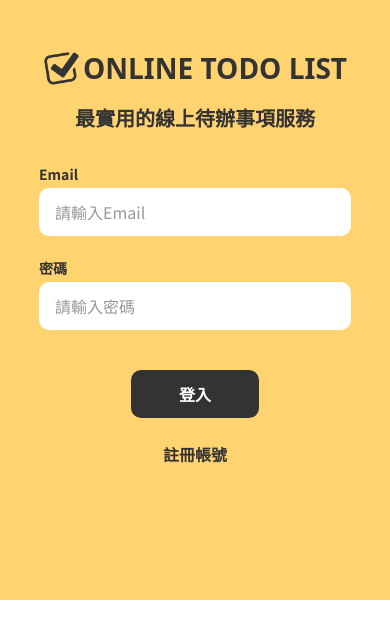
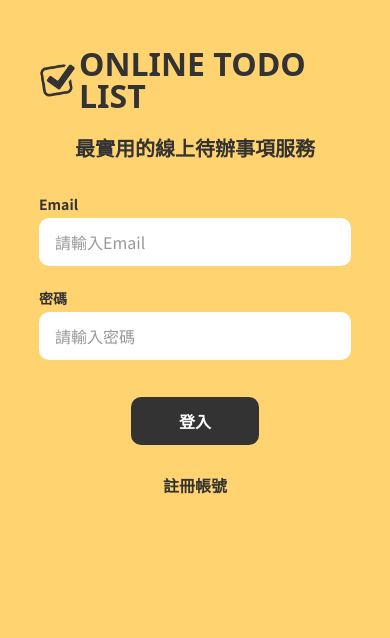
Before and after one commit to howardxsheng-beep/Todo-list, a React (Vite) app: page /#/login in a window 390 px wide. Shown: the top 638 px of the page. Built offline with nearby package versions, Linux system fonts and the light colour scheme; a web font is replaced by a local one.

Commit message:
style: update login page font size & padding

```diff
--- a/src/pages/Login/LoginForm.jsx
+++ b/src/pages/Login/LoginForm.jsx
@@ -13,10 +13,10 @@ export default function LoginForm({
 }) {
   return (
     <section className="w-full max-w-[312px] mx-auto md:max-w-[304px] md:mx-0" aria-label="Login form">
-      <div className="flex items-center justify-center gap-2 mb-4 md:mb-9">
+      <div className="flex items-center justify-center gap-2 mb-5.5 md:mb-9">
         <div className="md:hidden flex items-center">
           <img src={check} alt="Todo list logo" className="w-10 aspect-square" />
-          <h1 className="text-[28px] md:text-[32px] font-bold font-baloo">ONLINE TODO LIST</h1>
+          <h1 className="text-[32px] font-bold font-baloo">ONLINE TODO LIST</h1>
         </div>
       </div>
 
@@ -57,7 +57,7 @@ export default function LoginForm({
 
         <button
           type="submit"
-          className="mx-auto text-base font-bold text-white rounded-[10px] bg-black py-3 px-12 text-center mt-4.5 mb-2 cursor-pointer disabled:opacity-50 disabled:cursor-not-allowed"
+          className="mx-auto text-base font-bold text-white rounded-[10px] bg-black py-3 px-12 text-center mt-3.75 mb-3 md:mt-3 cursor-pointer disabled:opacity-50 disabled:cursor-not-allowed"
           disabled={isLoading}
         >
           {isLoading ? "登入中" : "登入"}
--- a/src/pages/Login/LoginVisual.jsx
+++ b/src/pages/Login/LoginVisual.jsx
@@ -6,7 +6,7 @@ export default function LoginVisual() {
     <section className="hidden md:flex flex-col justify-center" aria-label="Login visual">
       <div className="flex justify-center items-center mb-[21px]">
         <img src={check} alt="Todo list logo" className="w-10 aspect-square" />
-        <h1 className="md:text-[32px] font-bold font-baloo">ONLINE TODO LIST</h1>
+        <h1 className="text-[32px] md:text-[32px] font-bold font-baloo">ONLINE TODO LIST</h1>
       </div>
 
       <img
--- a/src/pages/Login/index.jsx
+++ b/src/pages/Login/index.jsx
@@ -23,9 +23,8 @@ export default function Login() {
   });
 
   return (
-    <main className="bg-yellow pt-12 pb-33.5 md:pt-0 md:pb-0 md:min-h-screen md:flex md:items-center">
-      <div className="w-full max-w-204 mx-auto px-6 md:px-0">
-        <div className="grid grid-cols-1 md:grid-cols-[1fr_304px] items-center gap-10 md:gap-26.5">
+    <main className="bg-yellow min-h-screen pt-12 pb-33.5 md:pt-0 md:pb-0 md:flex md:items-center">      <div className="w-full max-w-204 mx-auto px-6 md:px-0">
+      <div className="grid grid-cols-1 md:grid-cols-[1fr_304px] items-center gap-10 md:gap-26.5 md:py-10">
         <LoginVisual />
 
         <LoginForm
```
Lines whose indentation alone changed are shown as unchanged.
